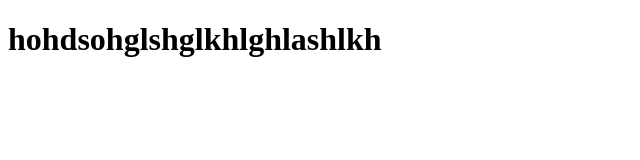
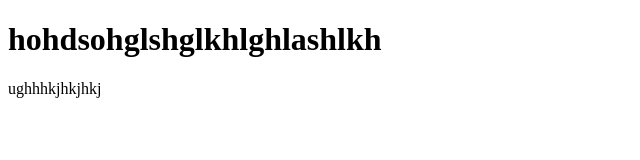
Before and after one commit to takappy2/study, a plain HTML site: page 0421/0421.html in a window 1280 px wide. Shown: the whole page, without its empty margins (0-640 px from the left). Drawn offline with Linux system fonts and the light colour scheme.

Commit message:
pを追加しました

```diff
--- a/0421/0421.html
+++ b/0421/0421.html
@@ -10,6 +10,9 @@
 
 <h1>hohdsohglshglkhlghlashlkh</h1>
 
+
+<p>ughhhkjhkjhkj</p>
+
 </body>
 
 
```
